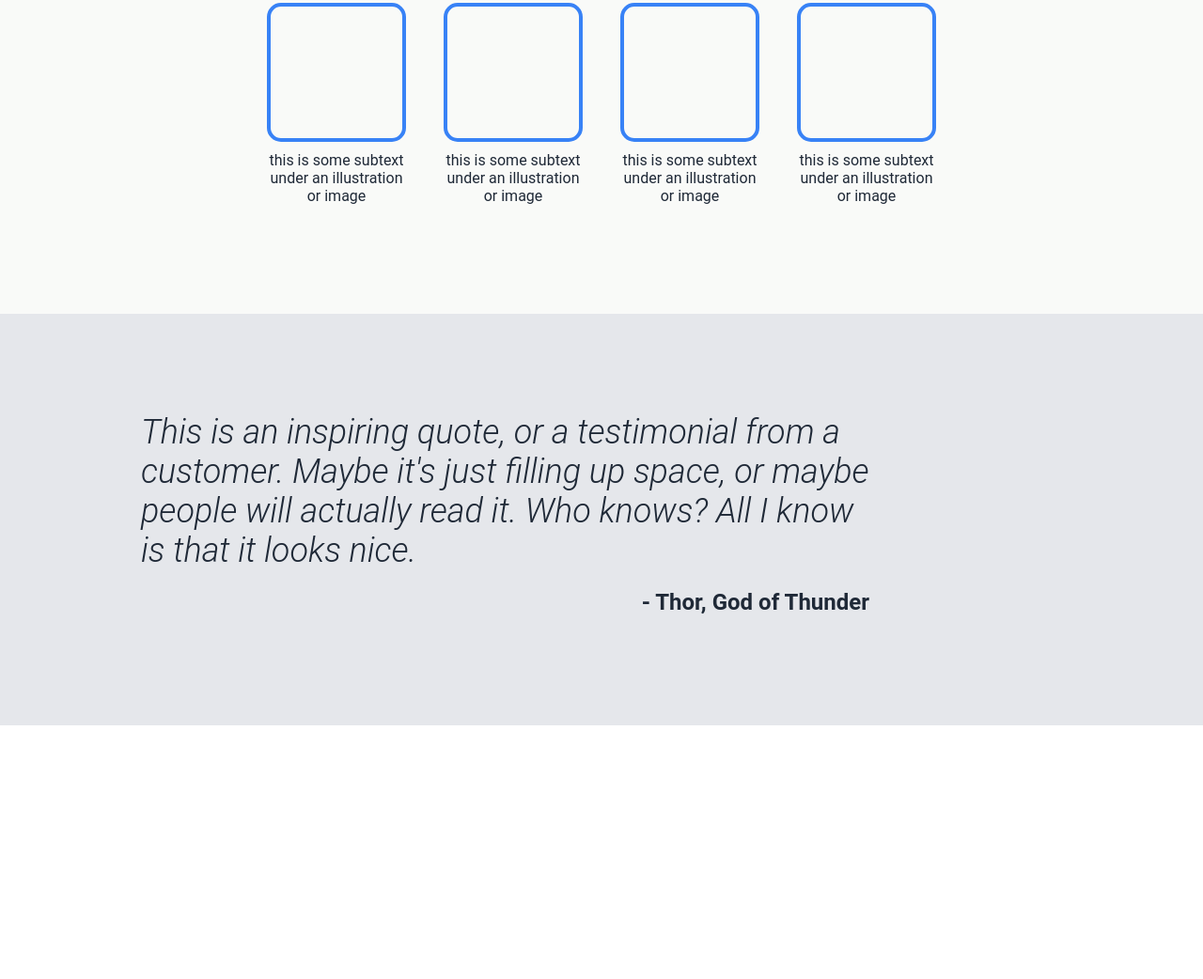
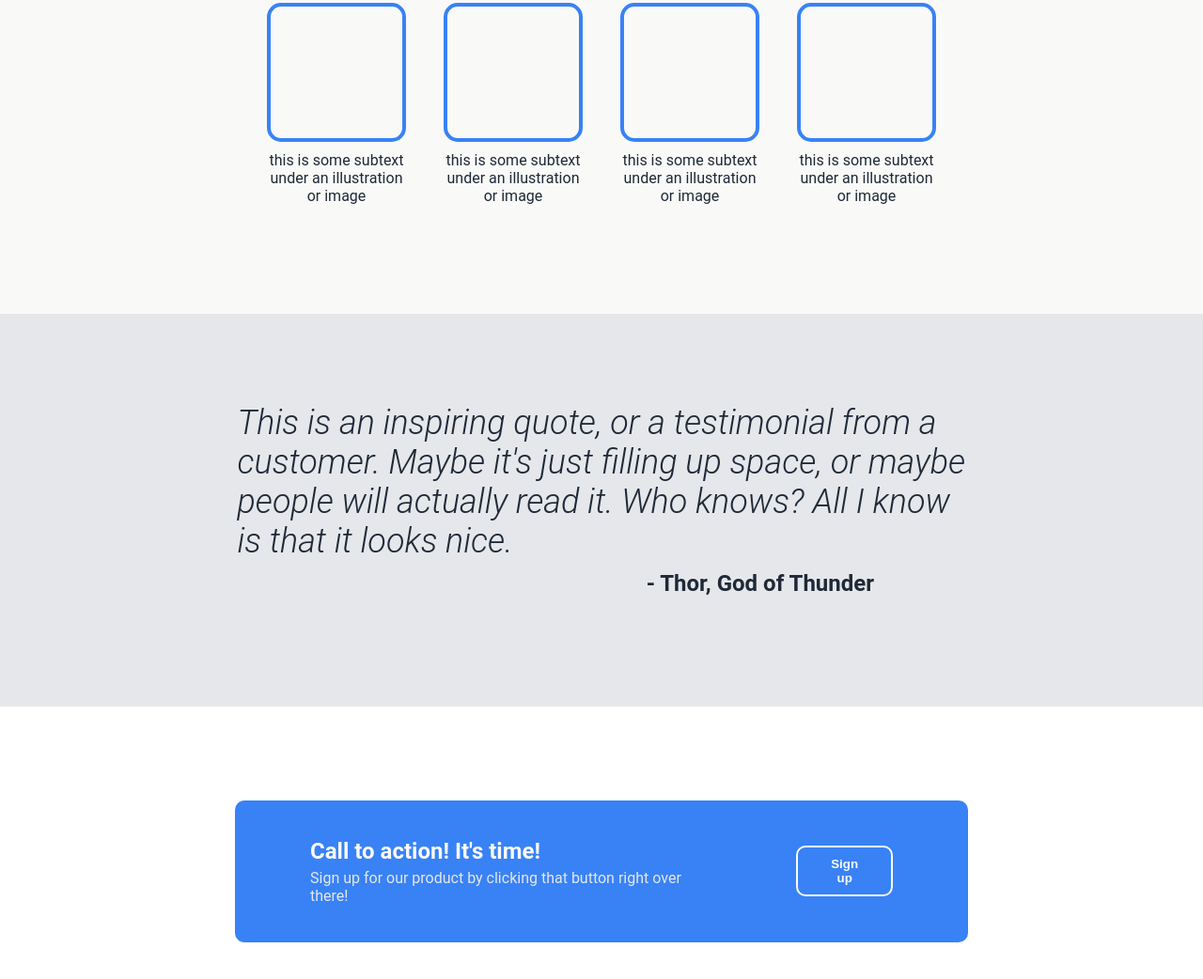
Before and after one commit to skcochrane/odin-landing-page, a plain HTML site: page index.html in a window 1280 px wide. Shown: the part 636-1678 px from the top of the page at 94% size. Before the commit the page ends 1408 px from the top, so only its background shows below. Drawn offline with Linux system fonts and the light colour scheme.

Commit message:
Add call to action section

```diff
--- a/index.html
+++ b/index.html
@@ -66,7 +66,17 @@
       <h4>- Thor, God of Thunder</h4>
     </div>
     <!-- Call to Action -->
-    <div class="call content"></div>
+    <div class="call-box content">
+      <div class="call">
+        <div class="call-text">
+          <h4>Call to action! It's time!</h4>
+          <p>
+            Sign up for our product by clicking that button right over there!
+          </p>
+        </div>
+        <button>Sign up</button>
+      </div>
+    </div>
     <!-- Footer -->
     <div class="footer content"></div>
   </body>
--- a/styles.css
+++ b/styles.css
@@ -53,6 +53,45 @@ li {
   border-width: 4px;
   height: 140px;
   width: 140px;
+}
+
+.call {
+  background-color: #3882f6;
+  border-radius: 10px;
+  display: flex;
+  justify-content: space-between;
+  align-items: center;
+  max-width: 900px;
+  padding: 0 80px;
+  gap: 80px;
+}
+
+.call button {
+  border: #f9faf8;
+  border-style: solid;
+  border-width: 2px;
+}
+
+.call h4 {
+  color: #f9faf8;
+  margin: 40px 0 0 0;
+}
+
+.call p {
+  font-size: 16px;
+  margin: 5px 0 40px 0;
+}
+
+.call-box {
+  display: flex;
+  justify-content: center;
+  margin: 100px;
+}
+
+.call-text {
+  display: flex;
+  flex-direction: column;
+  align-items: flex-start;
 }
 
 .content {
@@ -119,8 +158,16 @@ p {
 
 .quotation {
   background-color: #e5e7eb;
+  display: flex;
+  flex-direction: column;
+  align-items: center;
   padding-top: 85px;
   padding-bottom: 85px;
+}
+
+.quotation h4 {
+  align-self: flex-end;
+  margin-right: 200px;
 }
 
 .quotation p {
@@ -128,6 +175,6 @@ p {
   font-size: 36px;
   font-style: italic;
   font-weight: 300;
-  margin: 20px 0;
+  margin: 10px 0;
   max-width: 775px;
 }
```
